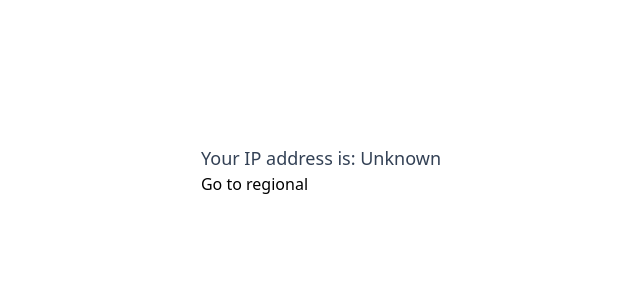
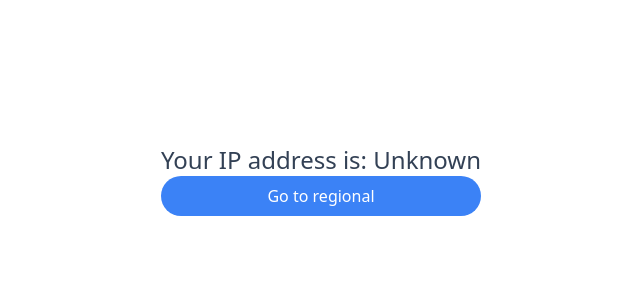
Before and after one commit to coregatekit/edge-demo, a Next.js app: page / in a window 1280 px wide. Shown: the top 300 px of the page, without its empty margins (319-959 px from the left). Built offline with nearby package versions, Linux system fonts and the light colour scheme.

Commit message:
Add button and change runtime to experimental-edge

```diff
--- a/pages/index.tsx
+++ b/pages/index.tsx
@@ -12,7 +12,7 @@ type Data = {
   specialMsg: string;
 };
 
-export const runtime = 'edge';
+export const runtime = 'experimental-edge';
 
 export const getServerSideProps = (async (
   context: GetServerSidePropsContext
@@ -37,11 +37,11 @@ export default function Home({
             {translations[data.country]}
           </div>
           <div>
-            <p className="text-slate-700 text-lg">
+            <p className="text-slate-700 text-2xl">
               Your IP address is: {data.ip}
             </p>
           </div>
-          <div>
+          <div className='py-2 px-2 rounded-full text-center text-white bg-blue-500'>
             <Link
               href={{
                 pathname: '/regional',
--- a/pages/regional/index.tsx
+++ b/pages/regional/index.tsx
@@ -3,12 +3,15 @@ import {
   GetServerSidePropsContext,
   InferGetServerSidePropsType,
 } from 'next';
+import Link from 'next/link';
 
 type Data = {
   ip?: string;
   sum: number;
   msg: string;
 };
+
+export const runtime = 'experimental-edge';
 
 export const getServerSideProps = (async (
   context: GetServerSidePropsContext
@@ -20,7 +23,9 @@ export const getServerSideProps = (async (
   });
   if (!response.ok) {
     const error = await response.json();
-    return { props: { data: { msg: error.msg || 'Unknow error has occured!' } } };
+    return {
+      props: { data: { msg: error.msg || 'Unknow error has occured!' } },
+    };
   }
   return { props: { data: await response.json() } };
 }) satisfies GetServerSideProps<{ data: Data }>;
@@ -32,7 +37,9 @@ export default function Regional({
     <div>
       <div className="flex justify-center">
         <div className="flex-col my-36">
-          <div className=" w-4/5 text-xl text-slate-700 font-bold">{data.msg}</div>
+          <div className=" w-4/5 text-xl text-slate-700 font-bold">
+            {data.msg}
+          </div>
           <div>
             <p className="text-slate-700 text-lg">
               Your IP address is: {data.ip}
@@ -40,6 +47,9 @@ export default function Regional({
             <p className="text-slate-700 text-lg">
               Sum of IP address is: {data.sum}
             </p>
+            <div>
+              <Link href="/">Back to Home</Link>
+            </div>
           </div>
         </div>
       </div>
```
